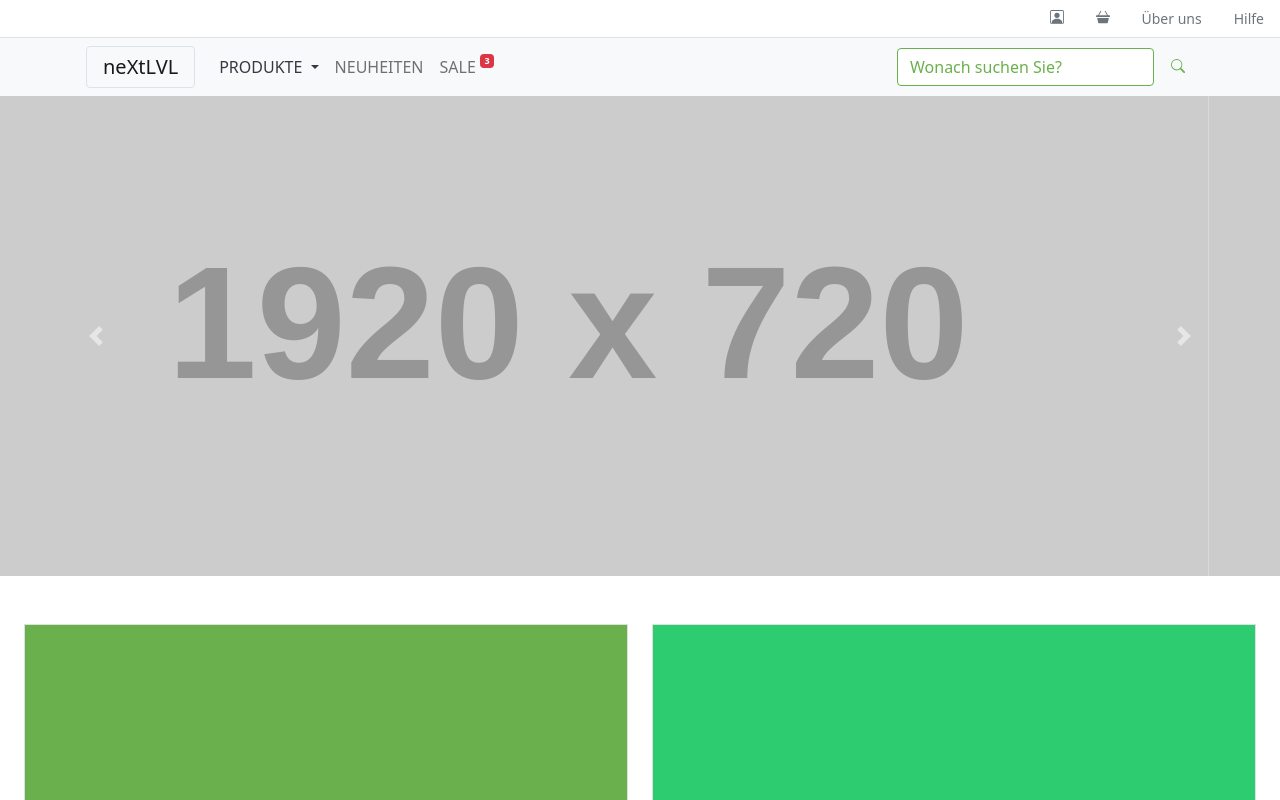
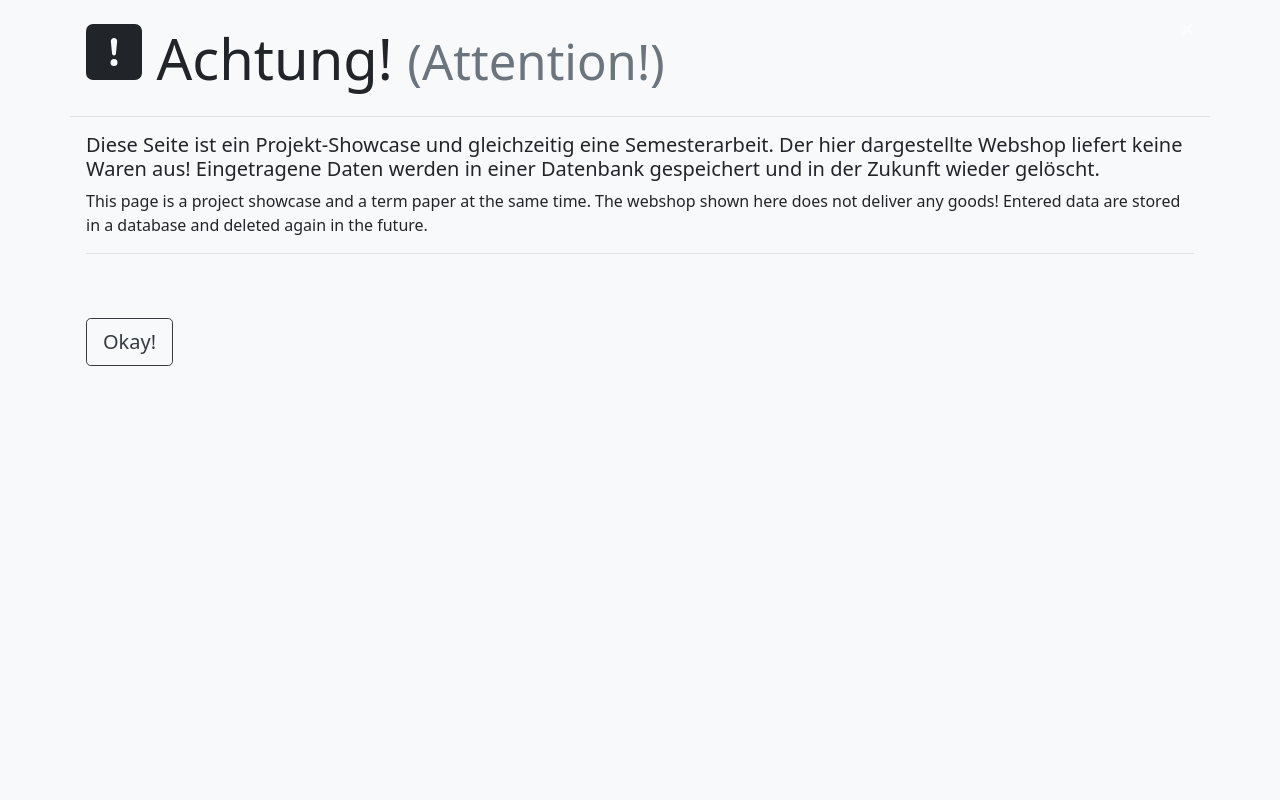
Before and after one commit to derechtenap/projekt-webshop, a plain HTML site: page index.html in a window 1280 px wide. Shown: the top 800 px of the page. Drawn offline with Linux system fonts and the light colour scheme; placeholder pictures from the web are drawn by us.

Commit message:
Warnung "Projektarbeit" hinzugefügt
Wie in #5 festgelegt wird nun eine Warnung angezeigt, sobald der Index geöffnet wird. Ich den Text auch auf Englisch übersetzt.

```diff
--- a/index.html
+++ b/index.html
@@ -10,6 +10,31 @@
 </head>
 
 <body>
+
+    <!-- FULLSCREEN MODAL : Warnung: Diese Seite ist ein Projekt ... -->
+    <div class="modal fade" id="modal_warnung" tabindex="-1" aria-labelledby="modal_warnungLabel" aria-hidden="true">
+        <div class="modal-dialog modal-fullscreen">
+            <div class="modal-content bg-light">
+                <div class="modal-header container">
+                    <h5 class="modal-title display-4" id="modal_warnungLabel">
+                        <svg width="1em" height="1em" viewBox="0 0 16 16" class="bi bi-exclamation-square-fill icon-unset" fill="currentColor" xmlns="http://www.w3.org/2000/svg">
+                            <path fill-rule="evenodd" d="M2 0a2 2 0 0 0-2 2v12a2 2 0 0 0 2 2h12a2 2 0 0 0 2-2V2a2 2 0 0 0-2-2H2zm6 4a.905.905 0 0 0-.9.995l.35 3.507a.552.552 0 0 0 1.1 0l.35-3.507A.905.905 0 0 0 8 4zm.002 6a1 1 0 1 0 0 2 1 1 0 0 0 0-2z"/>
+                          </svg>
+                        Achtung! <small class="text-secondary">(Attention!)</small>
+                    </h5>
+                    <button type="button" class="close" data-dismiss="modal" aria-label="Close">
+                        <span class="text-white" aria-hidden="true">&times;</span>
+                    </button>
+                </div>
+                <div class="modal-body container">
+                    <p class="h5">Diese Seite ist ein Projekt-Showcase und gleichzeitig eine Semesterarbeit. Der hier dargestellte Webshop liefert keine Waren aus! Eingetragene Daten werden in einer Datenbank gespeichert und in der Zukunft wieder gelöscht.</p>
+                    <p lang="en" class="pb-3 border-bottom">This page is a project showcase and a term paper at the same time. The webshop shown here does not deliver any goods! Entered data are stored in a database and deleted again in the future.</p>
+                    <button type="button" class="btn btn-lg btn-outline-dark mt-5" data-dismiss="modal">Okay!</button>
+                </div>
+            </div>
+        </div>
+    </div>
+    <!-- /FULLSCREEN MODAL -->
 
     <!-- TOP LEVEL NAV -->
     <nav class="nav border-bottom small justify-content-end">
@@ -264,7 +289,15 @@
     </footer>
     <!-- /FOOTER -->
 
+    <script src="js/jquery.min.js"></script>
     <script src="js/bootstrap.bundle.min.js"></script>
+
+    <script>
+        // Aktiviert das Modal Warnung, nach dem die Seite geladen ist
+        $(window).on('load', function() {
+            $('#modal_warnung').modal('show');
+        });
+    </script>
 
 </body>
 
```
